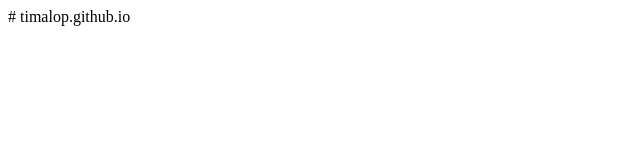
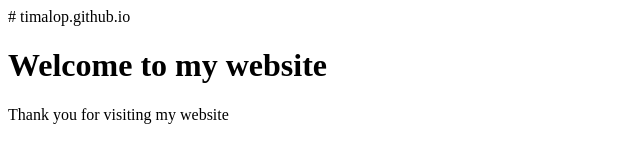
Before and after one commit to timalop/timalop.github.io, a plain HTML site: page index.html in a window 1280 px wide. Shown: the whole page, without its empty margins (0-640 px from the left). Drawn offline with Linux system fonts and the light colour scheme.

Commit message:
Update index.html

```diff
--- a/index.html
+++ b/index.html
@@ -1 +1,19 @@
 # timalop.github.io
+<!DOCTYPE HTML>
+<HTML>
+
+<HEAD>
+
+
+</HEAD>
+
+  <BODY>
+   <H1>Welcome to my website</H1>
+  <p>Thank you for visiting my website</p>
+
+  </BODY>
+
+
+
+
+  </HTML>
```
